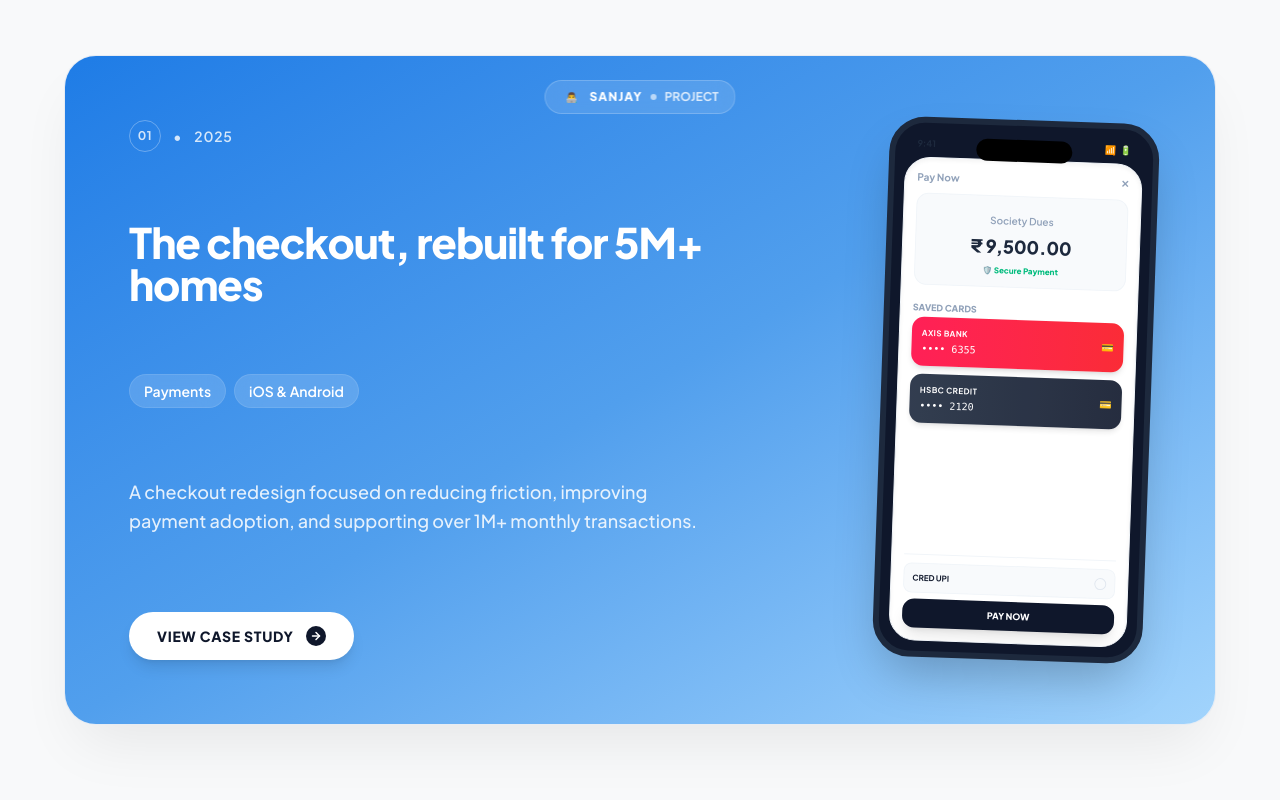
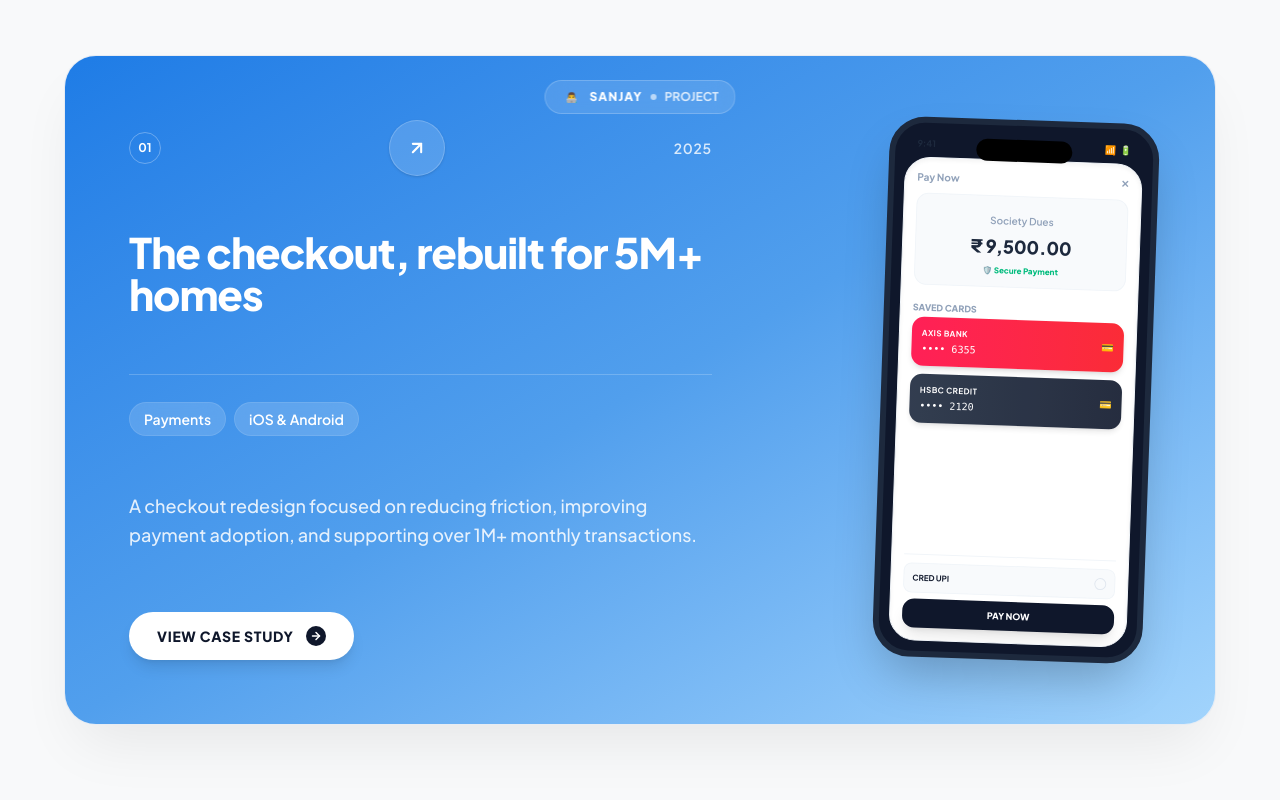
Before and after one commit to Akhilm035/Ak_portfolio, a React (Vite) app: page / in a window 1280 px wide. Shown: the part 2000-2800 px from the top of the page. Built offline with nearby package versions, Linux system fonts and the light colour scheme.

Commit message:
style: position glassmorphic ↗ link button between project number and year, and add horizontal divider line below headline

```diff
--- a/src/sections/SelectedWork.jsx
+++ b/src/sections/SelectedWork.jsx
@@ -1,6 +1,6 @@
 import React from 'react';
 import { motion } from 'framer-motion';
-import { ArrowRight, Sparkles } from 'lucide-react';
+import { ArrowRight, Sparkles, ArrowUpRight } from 'lucide-react';
 
 export default function SelectedWork() {
   const projects = [
@@ -84,19 +84,29 @@
 
                   {/* Left Column: Copy & Details */}
                   <div className="lg:col-span-7 flex flex-col justify-between h-full space-y-6 md:space-y-8 z-10">
-                    {/* Number & Year strip */}
-                    <div className="flex items-center space-x-3 text-xs sm:text-sm font-semibold tracking-wider text-white/80 uppercase">
+                    {/* Top Row: Number, Center ↗ Link & Year */}
+                    <div className="flex items-center justify-between w-full">
                       <span className="w-8 h-8 rounded-full border border-white/30 flex items-center justify-center text-xs font-bold">
                         {project.number}
                       </span>
-                      <span>•</span>
-                      <span>{project.year}</span>
+
+                      {/* Glassmorphic ↗ Button */}
+                      <div className="w-12 h-12 md:w-14 md:h-14 rounded-full bg-white/15 hover:bg-white/25 border border-white/20 flex items-center justify-center text-white transition-all cursor-pointer shadow-sm hover:scale-105 active:scale-95 group/btn">
+                        <ArrowUpRight size={20} className="stroke-[2.5]" />
+                      </div>
+
+                      <span className="text-xs sm:text-sm font-semibold tracking-wider text-white/80">
+                        {project.year}
+                      </span>
                     </div>
 
                     {/* Headline */}
                     <h3 className="text-3xl sm:text-4xl lg:text-[42px] font-black tracking-tight leading-none text-white max-w-xl">
                       {project.title}
                     </h3>
+
+                    {/* Horizontal Divider Line */}
+                    <div className="w-full h-[1px] bg-white/20 my-1"></div>
 
                     {/* Specialty tags */}
                     <div className="flex flex-wrap items-center gap-2 text-xs sm:text-sm font-semibold">
```
